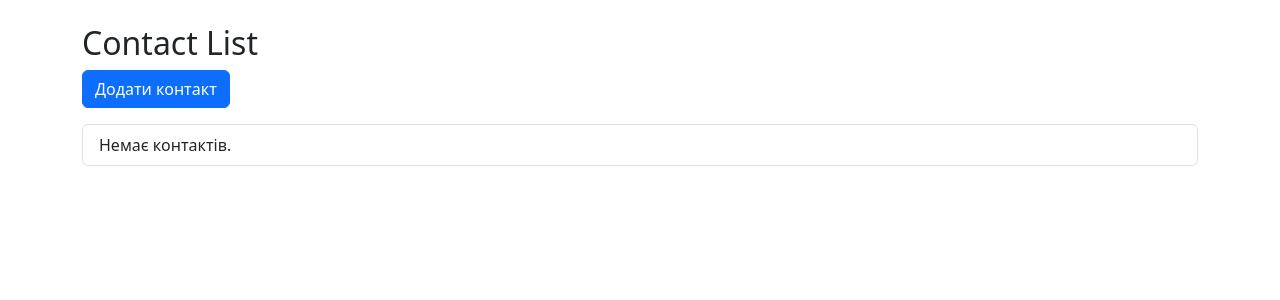
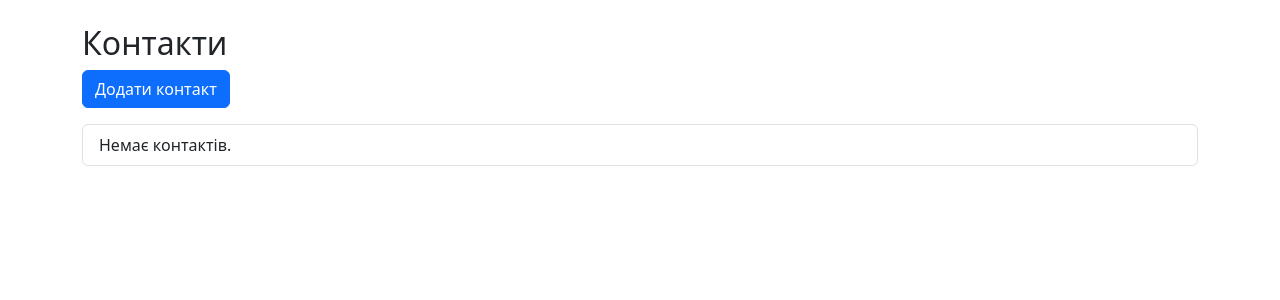
Before and after one commit to Yuliia-Vogel/Python-WEB_team-project_deploy, a Django app: page /contacts/ in a window 1280 px wide. Shown: the part 56-356 px from the top of the page. Run offline with Django 5.2, Linux system fonts and the light colour scheme; data that the repository does not hold is empty.

Commit message:
title fix

```diff
--- a/src/contacts/templates/contacts/contact_list.html
+++ b/src/contacts/templates/contacts/contact_list.html
@@ -1,7 +1,7 @@
 {% extends 'base.html' %}
 
 {% block content %}
-    <h2>Contact List</h2>
+    <h2>Контакти</h2>
     <a href="{% url 'contact-create' %}" class="btn btn-primary">Додати контакт</a>
     <ul class="list-group mt-3">
         {% for contact in contacts %}
```
